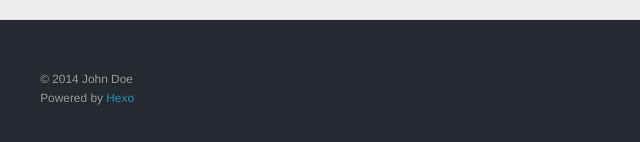
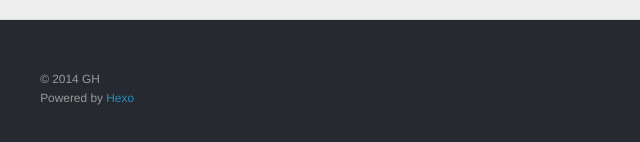
Before and after one commit to ghx0x0/ghx0x0.github.io, a plain HTML site: page 2014/11/12/hello-world/index.html in a window 1280 px wide. Shown: the part 1305-1447 px from the top of the page, 0-640 px from the left. Drawn offline with nearby package versions, Linux system fonts and the light colour scheme.

Commit message:
Site updated: 2014-11-12 12:31:22

```diff
--- a/2014/11/12/hello-world/index.html
+++ b/2014/11/12/hello-world/index.html
@@ -159,7 +159,7 @@ Quick">
 
   <div class="outer">
     <div id="footer-info" class="inner">
-      &copy; 2014 John Doe<br>
+      &copy; 2014 GH<br>
       Powered by <a href="http://hexo.io/" target="_blank">Hexo</a>
     </div>
   </div>
```
Also changed, not shown: archives/2014/11/index.html (+1 -1 lines), archives/2014/index.html (+1 -1 lines), archives/index.html (+1 -1 lines), index.html (+1 -1 lines).
